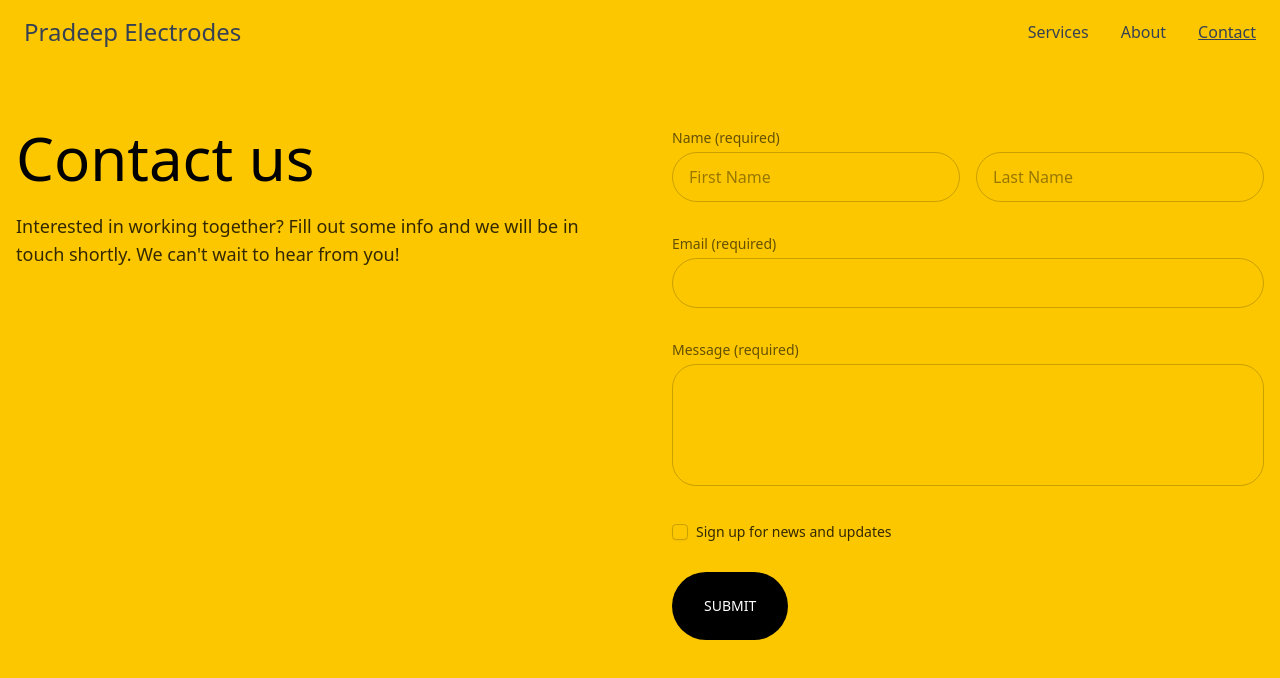
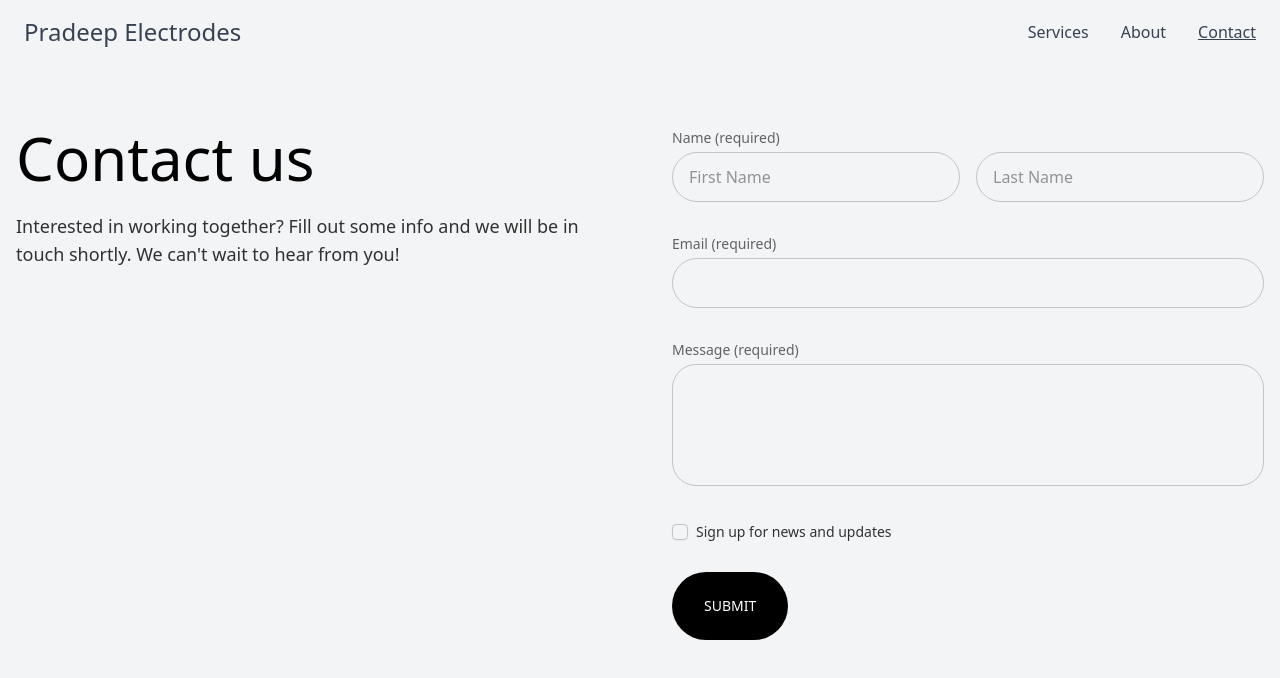
Before and after one commit to Rakshit879/Pradeep-Electrodes, a Next.js app: page /contact in a window 1280 px wide. Shown: the top 678 px of the page. Built offline with nearby package versions, Linux system fonts and the light colour scheme.

Commit message:
Fix: Change

```diff
--- a/app/contact/page.tsx
+++ b/app/contact/page.tsx
@@ -21,7 +21,7 @@
   };
 
   return (
-    <main className="min-h-screen bg-yellow-400">
+    <main className="min-h-screen bg-gray-100">
       <Navbar />
 
       <section className="pt-32 px-4 pb-16">
```
